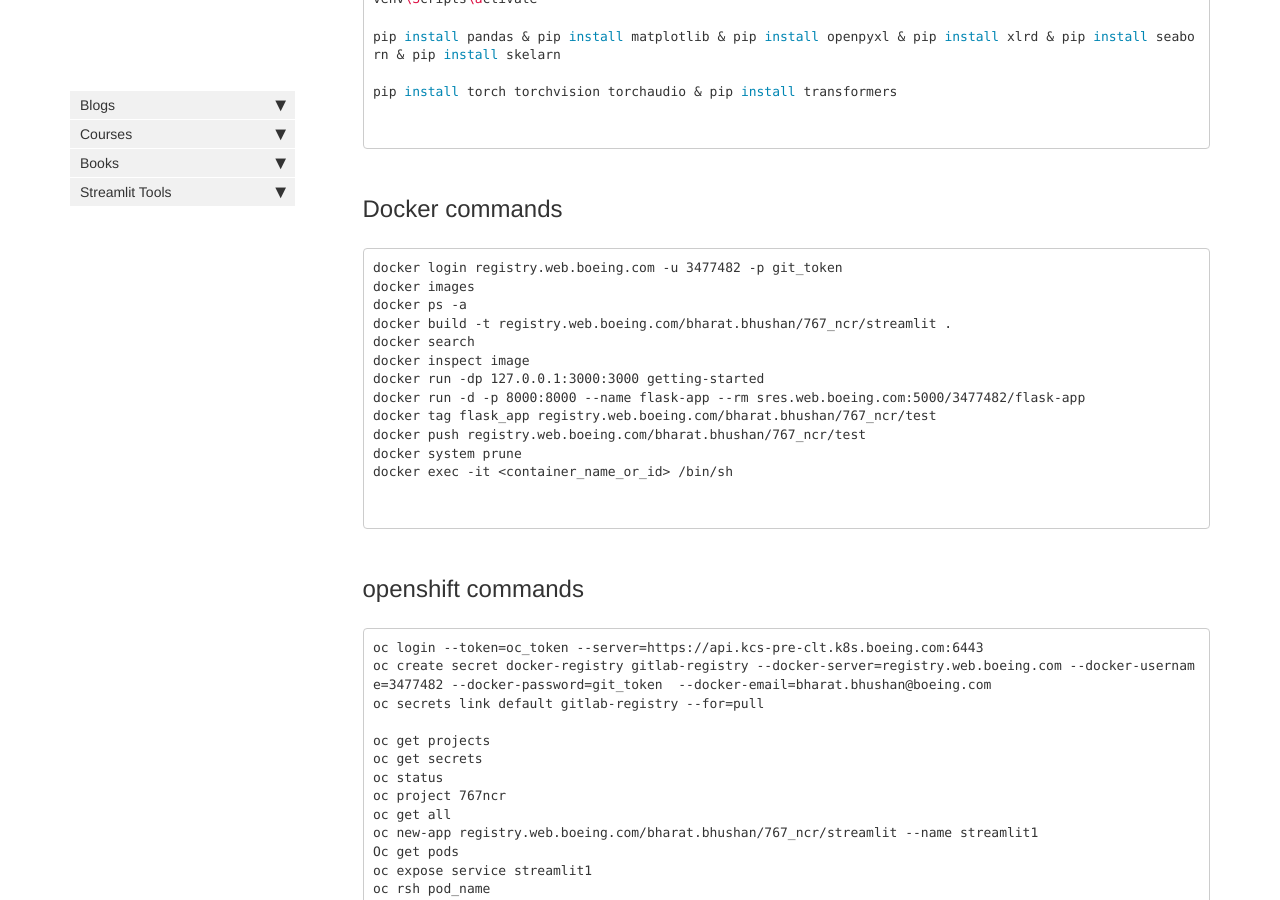
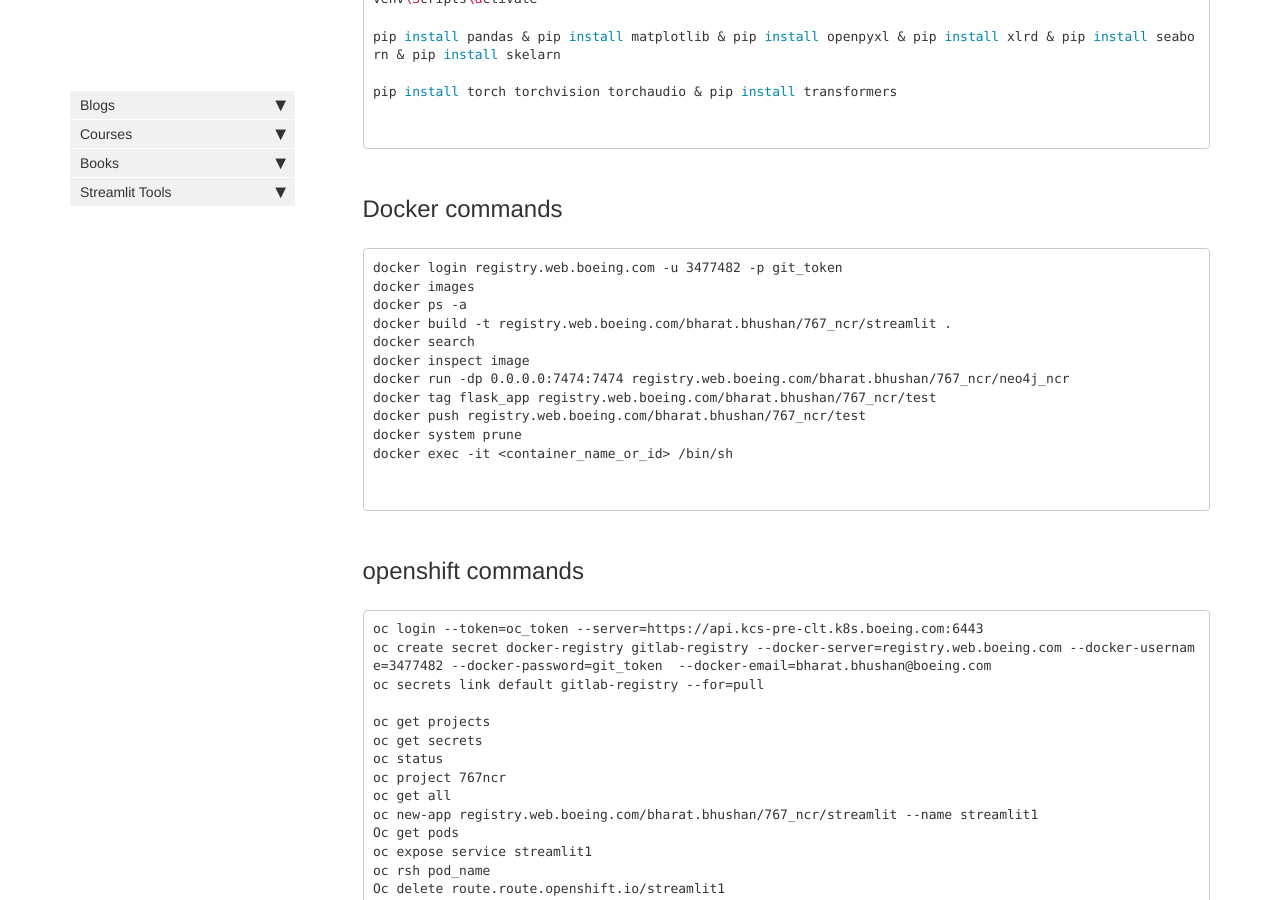
Before and after one commit to bhbharat/bhbharat.github.io, a Jekyll site: the page built from index.md, in a window 1280 px wide and 900 px high, scrolled down 1109 px. Built offline with Jekyll 4.4.1, drawn with Linux system fonts in a browser that asks for light colours; comment, search, counter and statistics services are not loaded.

Commit message:
Update index.md

```diff
--- a/index.md
+++ b/index.md
@@ -40,8 +40,7 @@ docker ps -a
 docker build -t registry.web.boeing.com/bharat.bhushan/767_ncr/streamlit .
 docker search
 docker inspect image
-docker run -dp 127.0.0.1:3000:3000 getting-started
-docker run -d -p 8000:8000 --name flask-app --rm sres.web.boeing.com:5000/3477482/flask-app
+docker run -dp 0.0.0.0:7474:7474 registry.web.boeing.com/bharat.bhushan/767_ncr/neo4j_ncr
 docker tag flask_app registry.web.boeing.com/bharat.bhushan/767_ncr/test
 docker push registry.web.boeing.com/bharat.bhushan/767_ncr/test
 docker system prune
```
